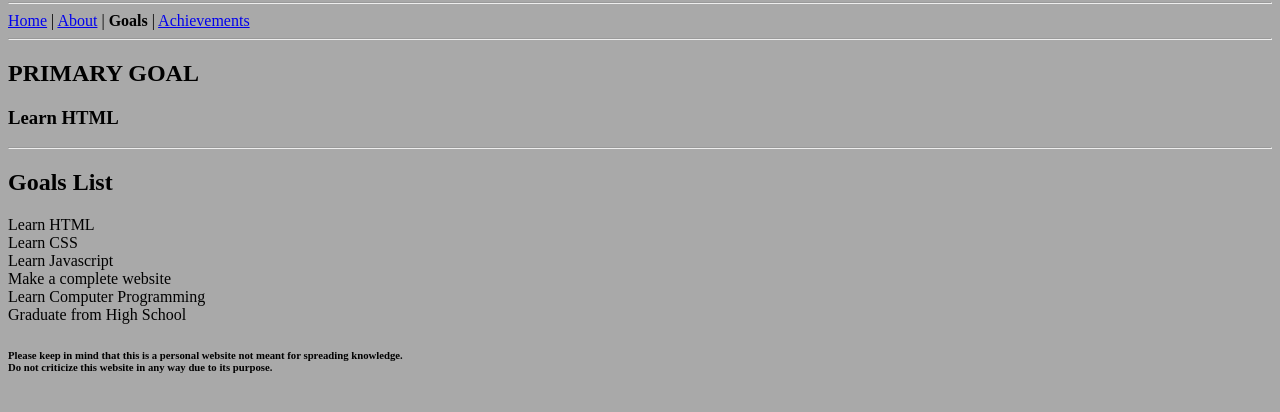
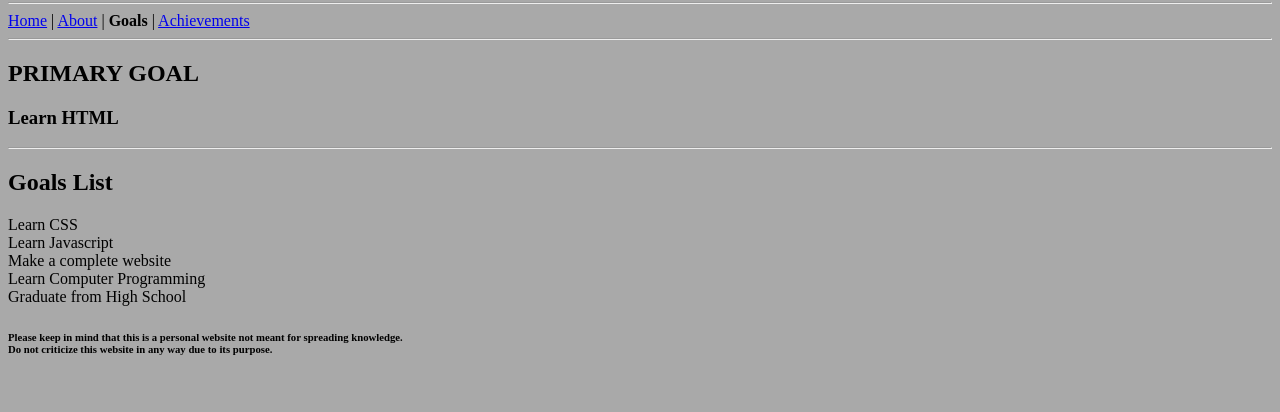
Before and after one commit to ConnorM2018/HTMLTextureStructure, a plain HTML site: page goals.html in a window 1280 px wide. Shown: the part 78-490 px from the top of the page. Drawn offline with Linux system fonts and the light colour scheme.

Commit message:
that goal was completed...

```diff
--- a/goals.html
+++ b/goals.html
@@ -25,8 +25,7 @@
   <h1>Goals List</h1>
 </section>
     <section id="list">
-      <p>Learn HTML<br>
-        Learn CSS<br>
+      <p>Learn CSS<br>
         Learn Javascript<br>
         Make a complete website<br>
         Learn Computer Programming<br>
```
